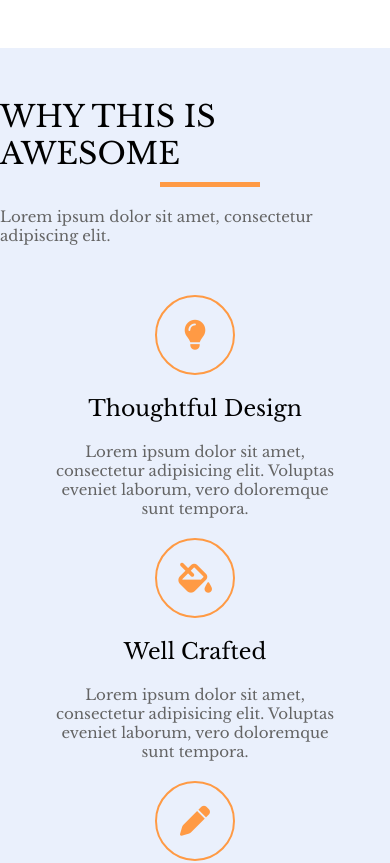
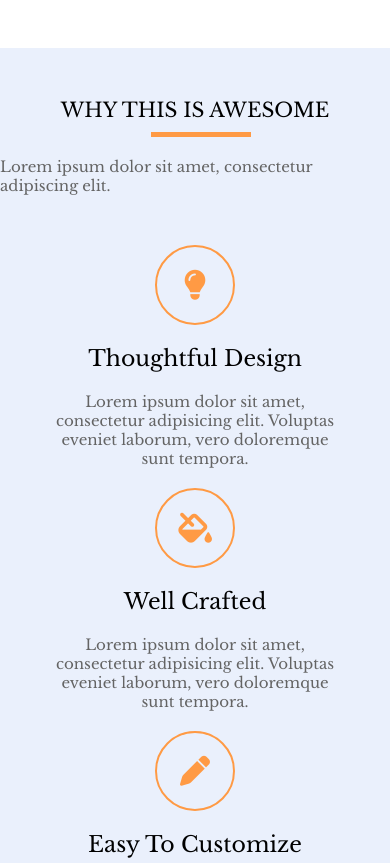
Before and after one commit to MilosM00/react-website, a React (Create React App) app: page / in a window 390 px wide. Shown: the part 3330-4193 px from the top of the page. Built offline with nearby package versions, Linux system fonts and the light colour scheme; the HTML template or start-up script is replaced by a standard one.

Commit message:
About.css updated

```diff
--- a/src/components/About.css
+++ b/src/components/About.css
@@ -54,6 +54,7 @@
 }
 
 .icon-title-about{
+    text-align: center;
     font-size: 22px;
     padding-bottom: 20px;
 }
@@ -71,3 +72,13 @@
         place-items: center;
     }
 }
+
+@media (max-width: 630px) {
+    .title-about{
+        font-size: 20px;
+    }
+
+    .title-about::after{
+        left: 90px;
+    }
+}
```
